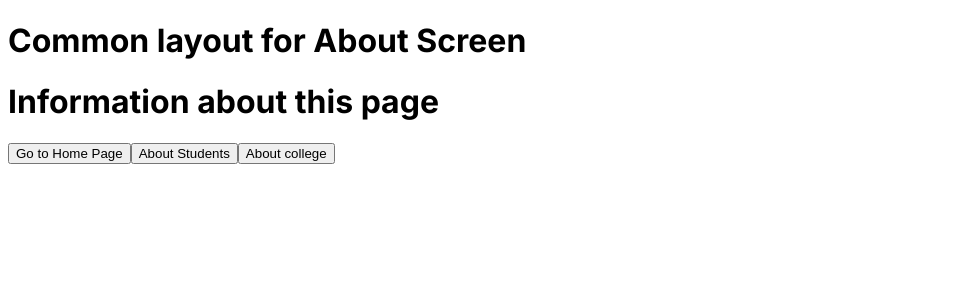
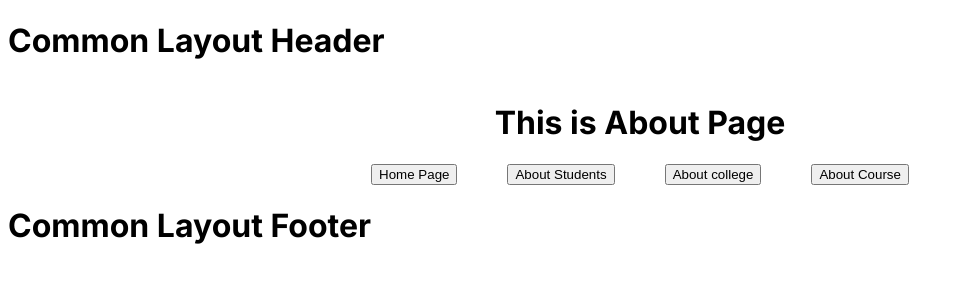
Before and after one commit to abhijit84842/FulL_StacK_DevelopmenT_2024, a Next.js app in the folder React + Framework/Next Js 2024/link_and_navigation_in_nextjs/: page /about in a window 1280 px wide. Shown: the top 300 px of the page, without its empty margins (0-964 px from the left). Built offline with nearby package versions, Linux system fonts and the light colour scheme.

Commit message:
update common layout

```diff
--- /dev/null
+++ b/React + Framework/Next Js 2024/link_and_navigation_in_nextjs/app/about/aboutcourse/page.js
@@ -0,0 +1,8 @@
+const AboutCourse =()=>{
+    return <div className="course">
+        <h2>Course Name Is MCA</h2>
+        <p>This is 2 years course</p>
+    </div>
+}
+
+export default AboutCourse
--- a/React + Framework/Next Js 2024/link_and_navigation_in_nextjs/app/about/layout.js
+++ b/React + Framework/Next Js 2024/link_and_navigation_in_nextjs/app/about/layout.js
@@ -1,8 +1,11 @@
-const Layout=({children})=>{
-    return <div>
-        <h1>Common layout for About Screen</h1>
-        {children}
+const Layout = ({ children }) => {
+  return (
+    <div>
+      <h1>Common Layout Header</h1>
+      {children}
+      <h1>Common Layout Footer</h1>
     </div>
-}
+  );
+};
 
-export default Layout
+export default Layout;
--- /dev/null
+++ b/React + Framework/Next Js 2024/link_and_navigation_in_nextjs/app/about/page.css
@@ -0,0 +1,15 @@
+.about-container{
+    display: flex;
+    flex-direction: column;
+    justify-content: center;
+    align-items: center;
+}
+
+.nav-section{
+    display: flex;
+    justify-content: center;
+    gap: 50px;
+}
+button{
+    cursor: pointer;
+}
--- a/React + Framework/Next Js 2024/link_and_navigation_in_nextjs/app/about/page.js
+++ b/React + Framework/Next Js 2024/link_and_navigation_in_nextjs/app/about/page.js
@@ -1,18 +1,22 @@
 "use client";
+import "./page.css";
 import { useRouter } from "next/navigation";
 
 const About = () => {
   const router = useRouter();
   return (
-    <div>
-      <h1>Information about this page</h1>
-      <button onClick={() => router.push("/")}>Go to Home Page</button>
+    <div className="about-container">
+      <h1>This is About Page</h1>
+      <div className="nav-section">
+        <button onClick={() => router.push("/")}>Home Page</button>
         <button onClick={() => router.push("/about/aboutstudent")}>
           About Students
         </button>
         <button onClick={() => router.push("/about/aboutcollege")}>
           About college
         </button>
+        <button onClick={()=>router.push("./about/aboutcourse")}>About Course</button>
+      </div>
     </div>
   );
 };
```
Also changed, not shown: 1 other file (tests, documents, lock files or other folders). Lines whose indentation alone changed are shown as unchanged.
